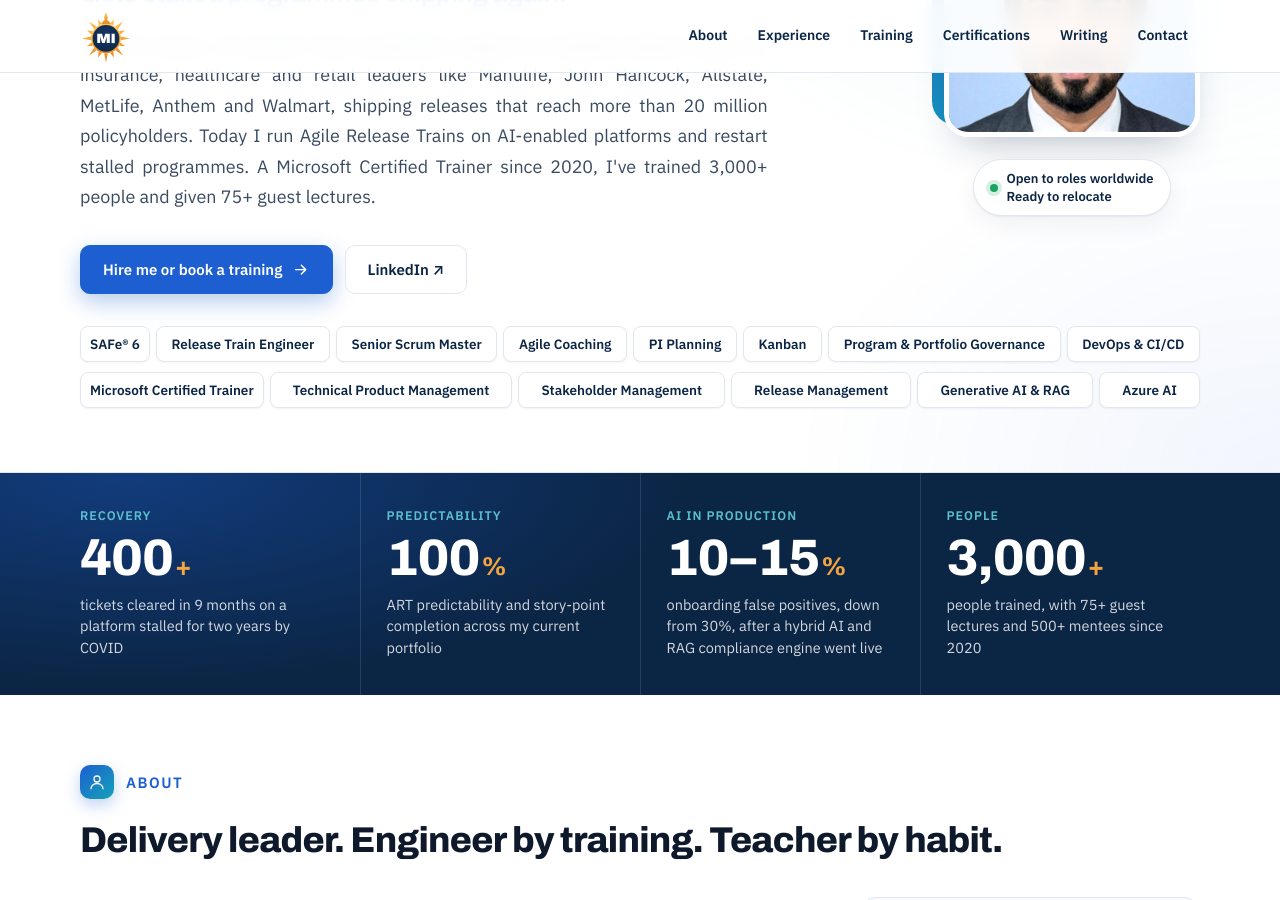
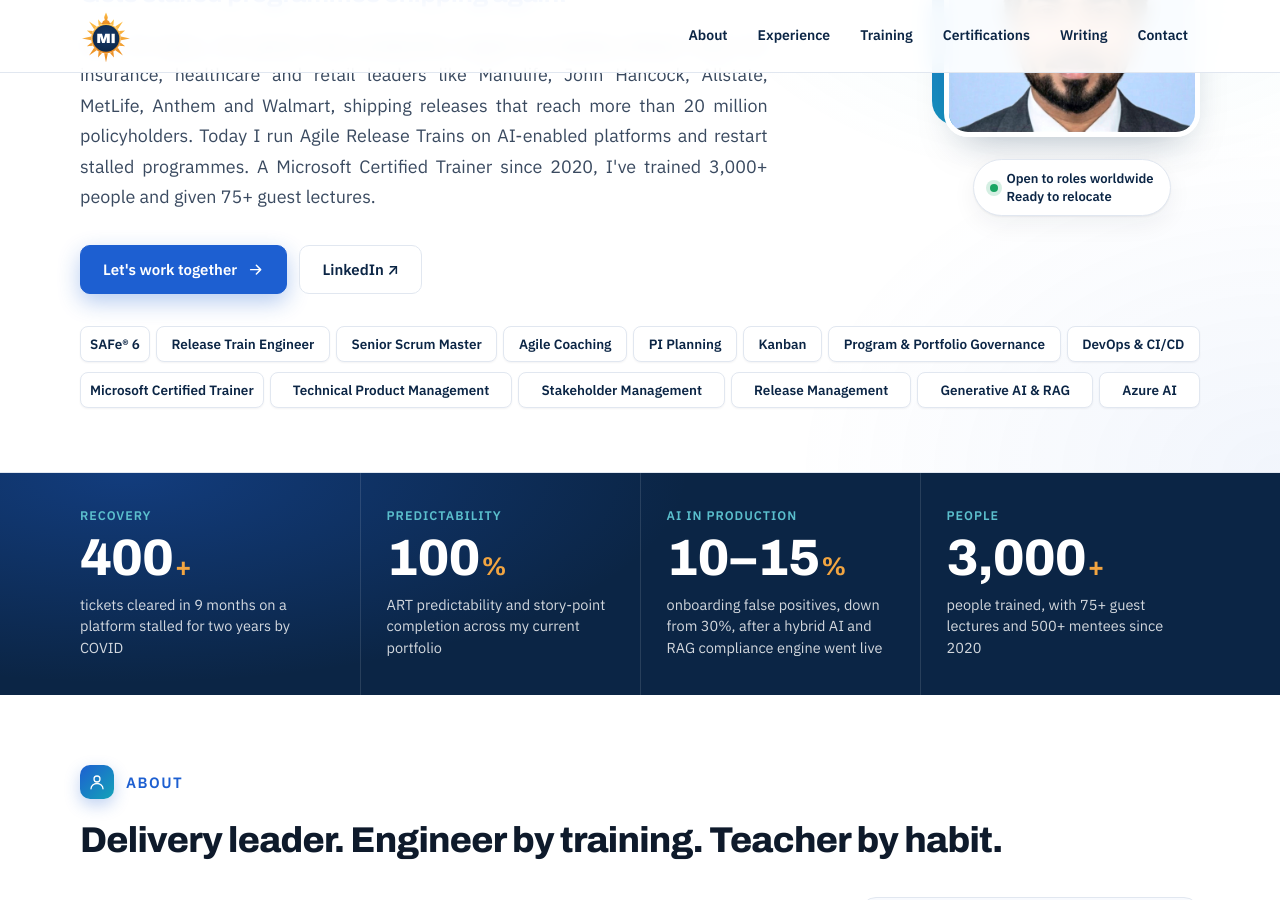
Before and after one commit to Madhan-I/Madhan-I.github.io, a Jekyll site: the page built from index.html, in a window 1280 px wide and 900 px high, scrolled down 308 px. Built offline with Jekyll 4.4.1, drawn with Linux system fonts in a browser that asks for light colours.

Commit message:
Main button: Let's work together
Co-Authored-By: Claude Opus 5.5 <noreply@anthropic.com>
Claude-Session: https://claude.ai/code/session_01MFRrTt7LBDdX57m85KHNGp

```diff
--- a/index.html
+++ b/index.html
@@ -13,7 +13,7 @@ layout: default
       <p class="role"><span class="role-1">{{ p.headline }}</span> <span class="role-2">{% if p.headline_join != "" %}{{ p.headline_join }} {% endif %}<em>{{ p.headline_highlight }}</em></span></p>
       <p class="lede">{{ p.intro }}</p>
       <div class="ctas">
-        <a class="btn primary" data-goatcounter-click="click-hero-email" href="mailto:{{ p.email }}?subject=Opportunity%20for%20{{ p.name_first }}">Hire me or book a training <svg class="ic" aria-hidden="true"><use href="#i-arrow"/></svg></a>
+        <a class="btn primary" data-goatcounter-click="click-hero-email" href="mailto:{{ p.email }}?subject=Opportunity%20for%20{{ p.name_first }}">Let's work together <svg class="ic" aria-hidden="true"><use href="#i-arrow"/></svg></a>
         {% if p.resume_file != "" %}<a class="btn" data-goatcounter-click="click-hero-resume" href="{{ '/assets/resume/' | append: p.resume_file | relative_url }}" download>Download resume</a>{% endif %}
         <a class="btn ghost" data-goatcounter-click="click-hero-linkedin" href="{{ p.linkedin }}" target="_blank" rel="noopener">LinkedIn ↗</a>
         {% if p.github != "" %}<a class="btn ghost" href="https://github.com/{{ p.github }}" target="_blank" rel="noopener">GitHub ↗</a>{% endif %}
```
